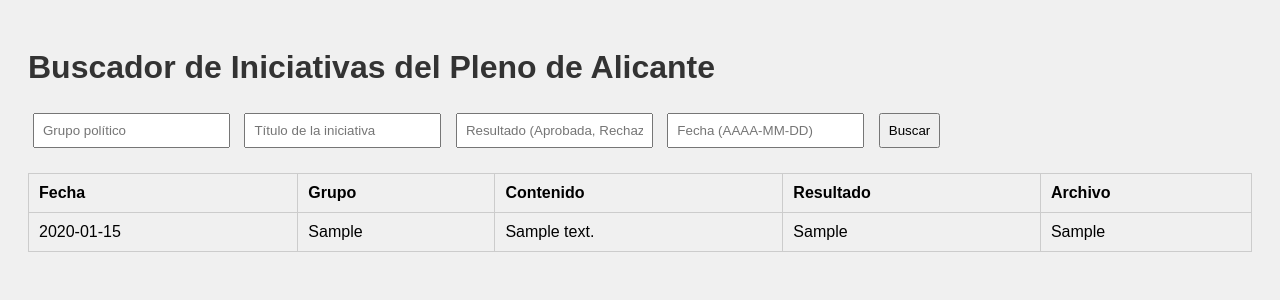
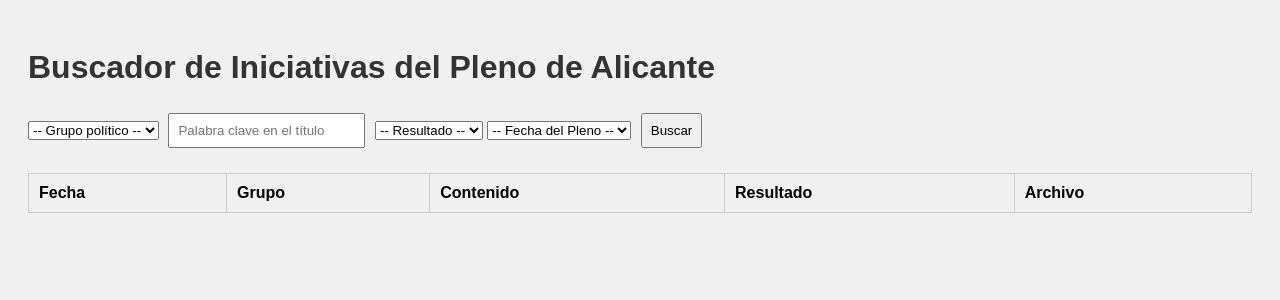
Before and after one commit to VoxAyto/Plenos, a Flask app: page / in a window 1280 px wide. Shown: the top 300 px of the page. Run offline with Flask 2, Linux system fonts and the light colour scheme; tables that the repository leaves empty hold one stand-in row (values such as "Sample post"); lists and menus that the app fills with data are empty.

Commit message:
Add files via upload

```diff
--- a/templates/index.html
+++ b/templates/index.html
@@ -1,21 +1,40 @@
-
 <!DOCTYPE html>
-<html>
+<html lang="es">
 <head>
-    <title>Iniciativas del Pleno</title>
-    <link rel="stylesheet" href="{{ url_for('static', filename='style.css') }}">
+    <meta charset="UTF-8">
+    <title>Buscador de Iniciativas del Pleno de Alicante</title>
+    <link rel="stylesheet" href="/static/style.css">
 </head>
 <body>
     <h1>Buscador de Iniciativas del Pleno de Alicante</h1>
     <form method="get">
-        <input type="text" name="grupo" placeholder="Grupo político" value="{{ request.args.get('grupo', '') }}">
-        <input type="text" name="titulo" placeholder="Título de la iniciativa" value="{{ request.args.get('titulo', '') }}">
-        <input type="text" name="resultado" placeholder="Resultado (Aprobada, Rechazada...)" value="{{ request.args.get('resultado', '') }}">
-        <input type="text" name="fecha" placeholder="Fecha (AAAA-MM-DD)" value="{{ request.args.get('fecha', '') }}">
+        <select name="grupo">
+            <option value="">-- Grupo político --</option>
+            {% for g in grupos %}
+                <option value="{{ g }}" {% if g == request.args.get('grupo') %}selected{% endif %}>{{ g }}</option>
+            {% endfor %}
+        </select>
+
+        <input type="text" name="titulo" placeholder="Palabra clave en el título" value="{{ request.args.get('titulo', '') }}">
+
+        <select name="resultado">
+            <option value="">-- Resultado --</option>
+            {% for r in resultados %}
+                <option value="{{ r }}" {% if r == request.args.get('resultado') %}selected{% endif %}>{{ r }}</option>
+            {% endfor %}
+        </select>
+
+        <select name="fecha">
+            <option value="">-- Fecha del Pleno --</option>
+            {% for f in fechas %}
+                <option value="{{ f }}" {% if f == request.args.get('fecha') %}selected{% endif %}>{{ f }}</option>
+            {% endfor %}
+        </select>
+
         <button type="submit">Buscar</button>
     </form>
+
     <table>
-        <thead>
         <tr>
             <th>Fecha</th>
             <th>Grupo</th>
@@ -23,18 +42,15 @@
             <th>Resultado</th>
             <th>Archivo</th>
         </tr>
-        </thead>
-        <tbody>
-            {% for ini in iniciativas %}
+        {% for row in resultados %}
         <tr>
-                <td>{{ ini['fecha'] }}</td>
-                <td>{{ ini['grupo'] }}</td>
-                <td>{{ ini['contenido'] }}</td>
-                <td>{{ ini['resultado'] }}</td>
-                <td>{{ ini['archivo_pdf'] }}</td>
+            <td>{{ row[0] }}</td>
+            <td>{{ row[1] }}</td>
+            <td>{{ row[2] }}</td>
+            <td>{{ row[3] }}</td>
+            <td>{{ row[4] }}</td>
         </tr>
         {% endfor %}
-        </tbody>
     </table>
 </body>
 </html>
```
Lines whose indentation alone changed are shown as unchanged.
